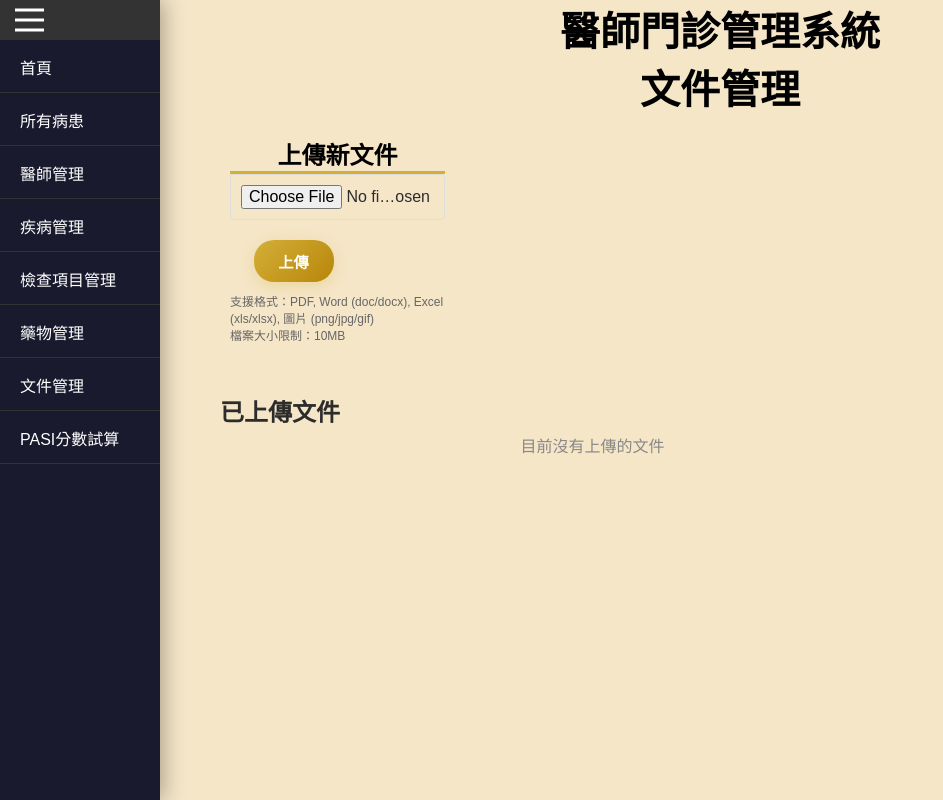
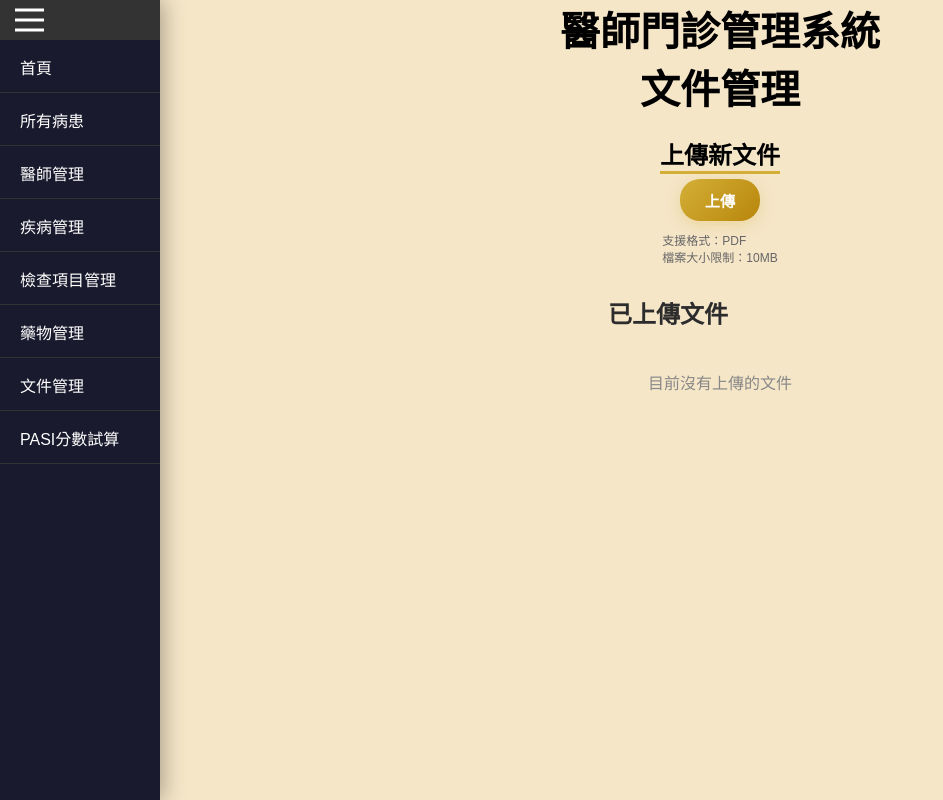
Before and after one commit to wayne861123/PatientManagementSystem, a Flask app: page /management/documents in a window 1280 px wide. Shown: the whole page, without its empty margins (0-943 px from the left). Run offline with Flask 3, Linux system fonts and the light colour scheme; data that the repository does not hold is empty; some libraries are stand-ins or nearby versions.

Commit message:
restrict upload file type to PDF. re-layout document management page.

```diff
--- a/app.py
+++ b/app.py
@@ -2226,7 +2226,7 @@ def api_pasi_save():
 
 # 設定上傳資料夾
 UPLOAD_FOLDER = os.path.join(os.path.dirname(__file__), "documents")
-ALLOWED_EXTENSIONS = {'pdf', 'doc', 'docx', 'xls', 'xlsx', 'png', 'jpg', 'jpeg', 'gif'}
+ALLOWED_EXTENSIONS = {'pdf'}  # 只允許 PDF
 MAX_FILE_SIZE = 10 * 1024 * 1024  # 10MB
 
 os.makedirs(UPLOAD_FOLDER, exist_ok=True)
@@ -2235,6 +2235,31 @@ os.makedirs(UPLOAD_FOLDER, exist_ok=True)
 def allowed_file(filename):
     """檢查檔案副檔名是否允許"""
     return '.' in filename and filename.rsplit('.', 1)[1].lower() in ALLOWED_EXTENSIONS
+
+
+def validate_pdf_content(file):
+    """驗證檔案是否為真正的 PDF（檢查魔數和 MIME 類型）"""
+    import mimetypes
+
+    # 1. 檢查檔案副檔名
+    ext = file.filename.rsplit('.', 1)[1].lower() if '.' in file.filename else ''
+    if ext != 'pdf':
+        return False, "檔案副檔名必須為 PDF"
+
+    # 2. 檢查 MIME 類型
+    mime_type = mimetypes.guess_type(file.filename)[0]
+    if mime_type != 'application/pdf':
+        return False, "檔案類型必須是 PDF"
+
+    # 3. 檢查檔案魔數 (PDF 文件開頭為 %PDF)
+    file.seek(0)
+    header = file.read(5)
+    file.seek(0)
+
+    if not header.startswith(b'%PDF-'):
+        return False, "檔案內容不是有效的 PDF 格式"
+
+    return True, ""
 
 
 def get_file_type(filename):
@@ -2276,6 +2301,11 @@ def api_upload_document():
     if not allowed_file(file.filename):
         return {"success": False, "message": "不允許的檔案類型"}, 400
 
+    # 額外的 PDF 內容驗證（魔數檢查）
+    is_valid_pdf, error_msg = validate_pdf_content(file)
+    if not is_valid_pdf:
+        return {"success": False, "message": error_msg}, 400
+
     # 檢查檔案大小
     file.seek(0, 2)  # 移到檔案結尾
     file_size = file.tell()
--- a/static/style.css
+++ b/static/style.css
@@ -355,7 +355,7 @@ select {
     gap: 8px;
     justify-content: center;
     width: 100%;
-    grid-template-columns: 80px 80px;
+    grid-template-columns: 80px;
     margin-top: 5px;
 }
 
--- a/templates/documents.html
+++ b/templates/documents.html
@@ -9,26 +9,24 @@
     <script src="https://cdnjs.cloudflare.com/ajax/libs/xlsx/0.18.5/xlsx.full.min.js"></script>
 
     <!-- 上傳區域 -->
-    <div class="grid">
+    <div>
         <div class="card sidebar-transparent">
             <h2>上傳新文件</h2>
             <form id="upload-form" enctype="multipart/form-data">
-                <div class="form-group">
-                    <input type="file" id="file-input" name="file" accept=".pdf,.doc,.docx,.xls,.xlsx,.png,.jpg,.jpeg,.gif">
-                </div>
+                <input type="file" id="file-input" name="file" accept=".pdf,application/pdf" style="display: none;">
                 <div class="btn-group">
-                    <a href="javascript:void(0);" class="general-btn" onclick="uploadDocument()">上傳</a>
+                    <a href="javascript:void(0);" class="general-btn" onclick="triggerFileUpload()">上傳</a>
                 </div>
             </form>
             <p style="font-size: 12px; color: #666; margin-top: 10px;">
-                支援格式：PDF, Word (doc/docx), Excel (xls/xlsx), 圖片 (png/jpg/gif)<br>
+                支援格式：PDF<br>
                 檔案大小限制：10MB
             </p>
         </div>
     </div>
 
     <!-- 文件列表 -->
-    <div class="grid" style="margin-top: 20px;">
+    <div style="margin-top: 20px;">
         <h2>已上傳文件</h2>
         {% if documents %}
             <table class="document-table">
@@ -123,11 +121,11 @@
             background-color: #f9f9f9;
         }
         .document-table a {
-            color: #3498db;
+            <!-- color: #3498db; -->
             text-decoration: none;
         }
         .document-table a:hover {
-            text-decoration: underline;
+            <!-- text-decoration: underline; -->
         }
 
         .modal {
@@ -234,6 +232,16 @@
     </style>
 
     <script>
+        function triggerFileUpload() {
+            document.getElementById('file-input').click();
+        }
+
+        document.getElementById('file-input').addEventListener('change', function() {
+            if (this.files.length > 0) {
+                uploadDocument();
+            }
+        });
+
         function uploadDocument() {
             const fileInput = document.getElementById('file-input');
             const file = fileInput.files[0];
```
Also changed, not shown: 1 other file.
